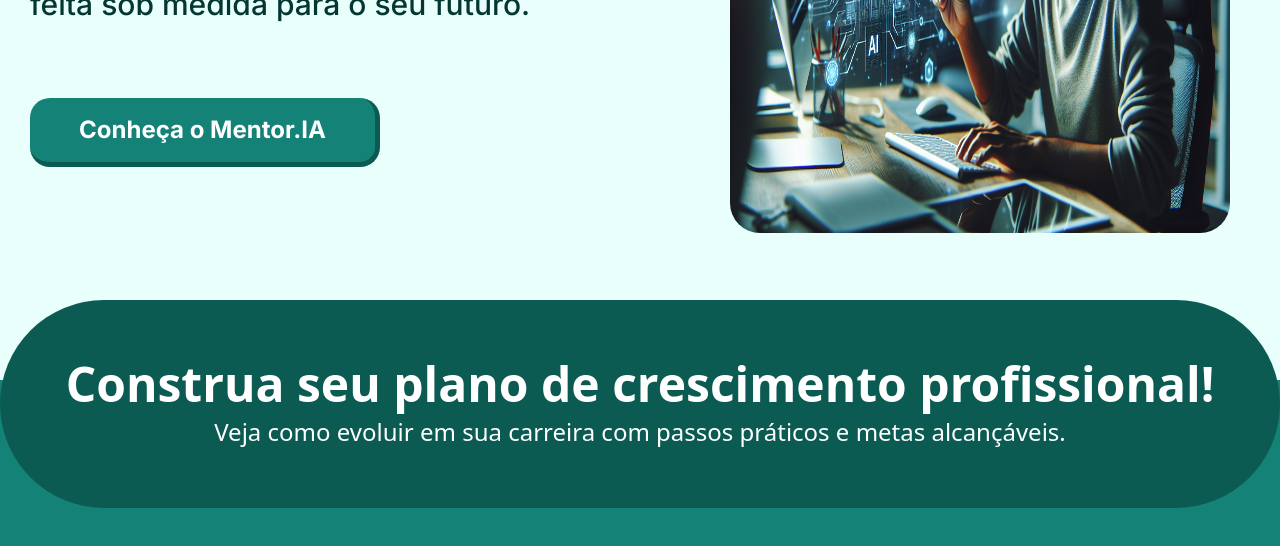
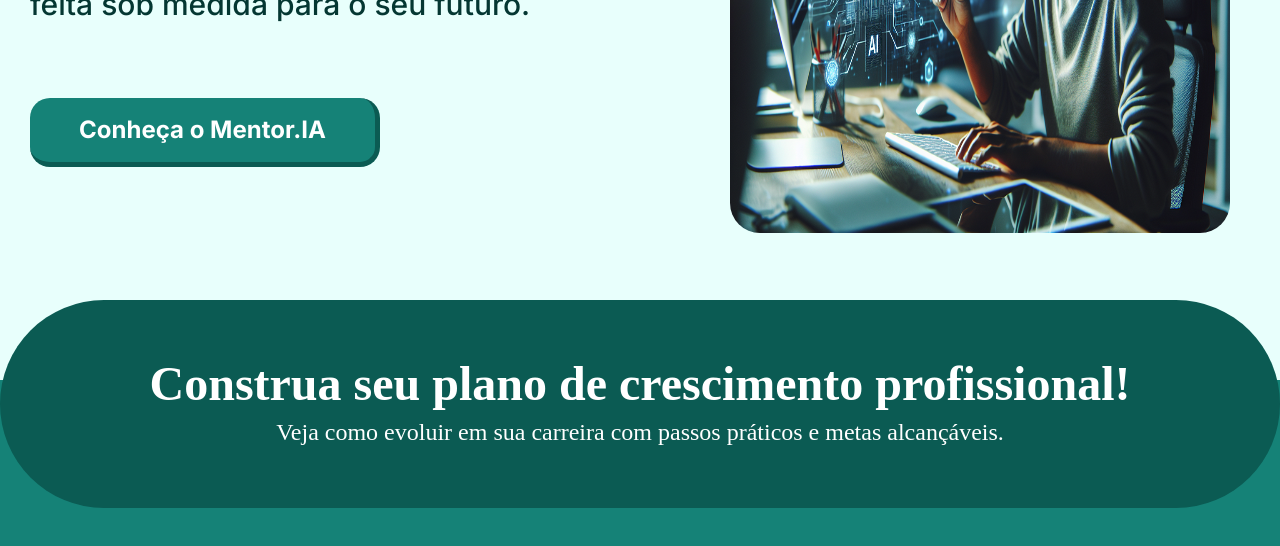
Before and after one commit to BSM-Global-Solution/evolvere, a React (Vite) app: page / in a window 1280 px wide. Shown: the part 3275-3821 px from the top of the page. Built offline with nearby package versions, Linux system fonts and the light colour scheme; a web font is replaced by a local one.

Commit message:
style(globals): adicionado a fonte --font-instrument-sans

```diff
--- a/src/globals.css
+++ b/src/globals.css
@@ -14,5 +14,6 @@
 
     /* Fonts */
      --font-inter: "Inter";
-     --font-instrument-sans: "Instrument Sans"
+     --font-instrument-sans: "Instrument Sans";
+     --font-inria-sans: "Inria Sans";
 }
```
